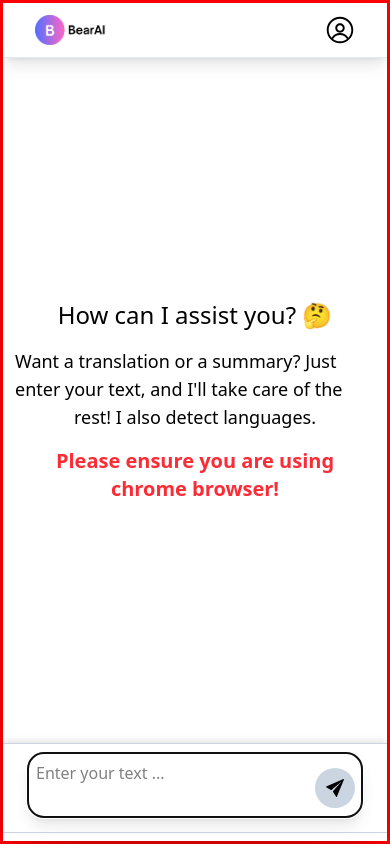
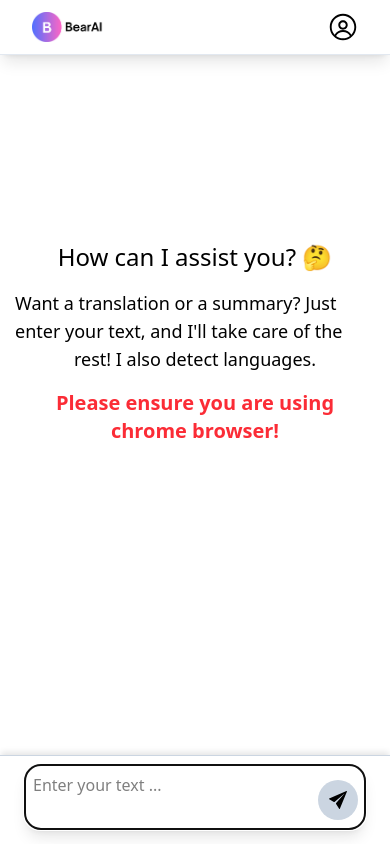
Before and after one commit to J9-tops/hng12-stage3-ai-text-processor, a React (Vite) app: page / in a window 390 px wide. Built offline with nearby package versions, Linux system fonts and the light colour scheme.

Commit message:
style: added responsive layouts

```diff
--- a/src/components/Header.tsx
+++ b/src/components/Header.tsx
@@ -16,7 +16,7 @@ const Header = () => {
 
   return (
     <header
-      className="border-greyish sticky top-0 z-50 max-h-15 w-full border-b border-solid bg-white shadow-lg"
+      className="border-greyish xsmd:sticky xs:fixed top-0 z-50 max-h-15 w-full border-b border-solid bg-white shadow-lg"
       aria-label="bear ai header"
     >
       <section className="flex items-center justify-between px-8 py-3">
--- a/src/components/Input.tsx
+++ b/src/components/Input.tsx
@@ -15,7 +15,7 @@ const Input = () => {
   return (
     <form
       onSubmit={handleSubmit}
-      className="border-greyish3 relative flex-1 border-t border-b border-solid px-6 py-2 shadow-[0_-4px_6px_-1px_rgba(0,0,0,0.1)]"
+      className="border-greyish3 relative flex-1 border-t border-solid px-6 py-2 shadow-[0_-4px_6px_-1px_rgba(0,0,0,0.1)]"
     >
       <textarea
         autoFocus
--- a/src/index.css
+++ b/src/index.css
@@ -16,7 +16,6 @@ body {
   height: 100vh;
   overflow-x: hidden;
   overflow-y: hidden;
-  border: solid 3px red;
 }
 
 #root {
--- a/src/pages/ChatLayout.tsx
+++ b/src/pages/ChatLayout.tsx
@@ -3,7 +3,7 @@ import Input from "../components/Input";
 
 const ChatLayout = () => {
   return (
-    <main className="mx-auto flex flex-col md:w-full">
+    <main className="xs:h-full xsmd:h-auto mx-auto flex flex-col md:w-full">
       <div className="flex h-full overflow-y-auto">
         <Outlet />
       </div>
```
